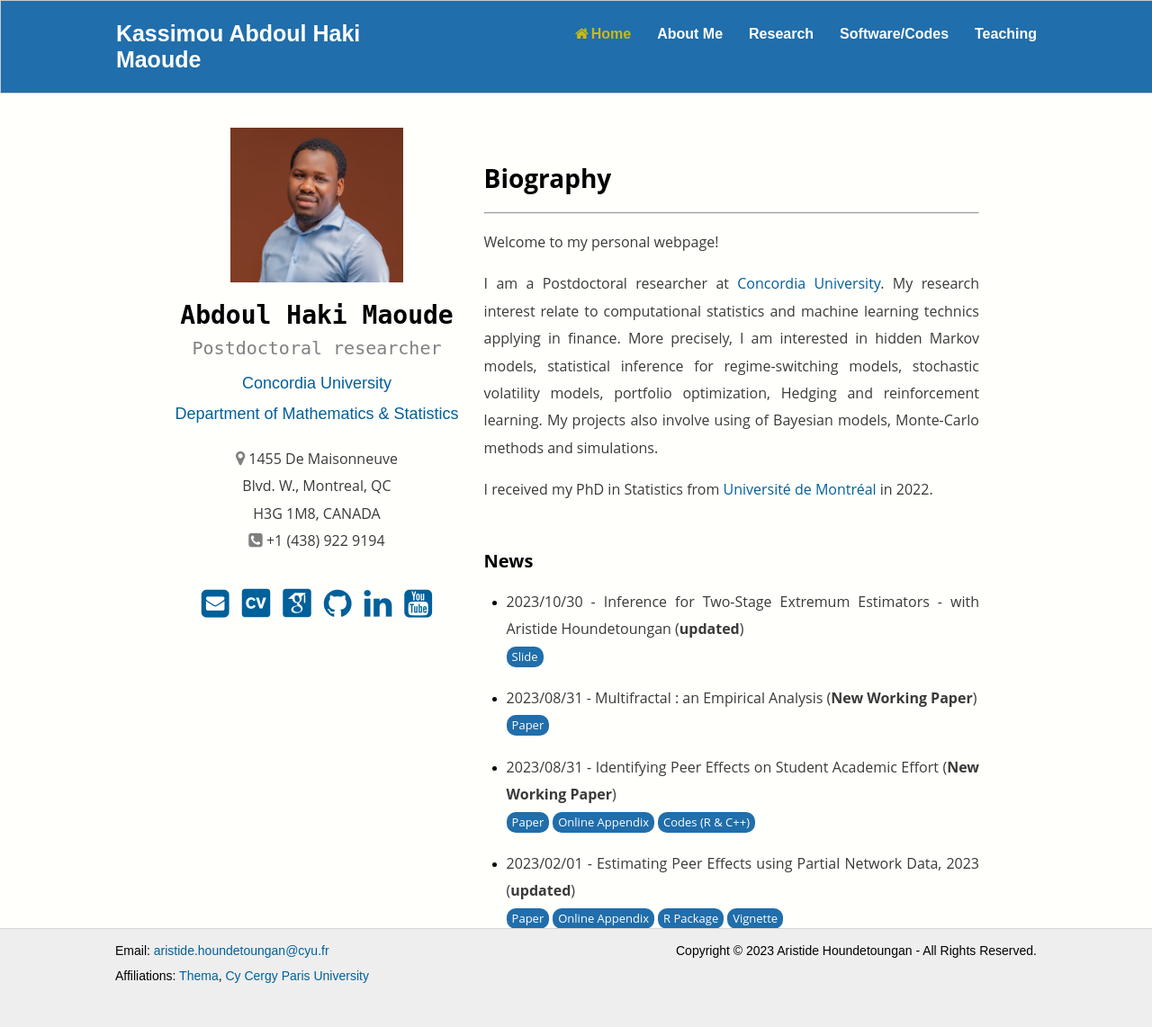
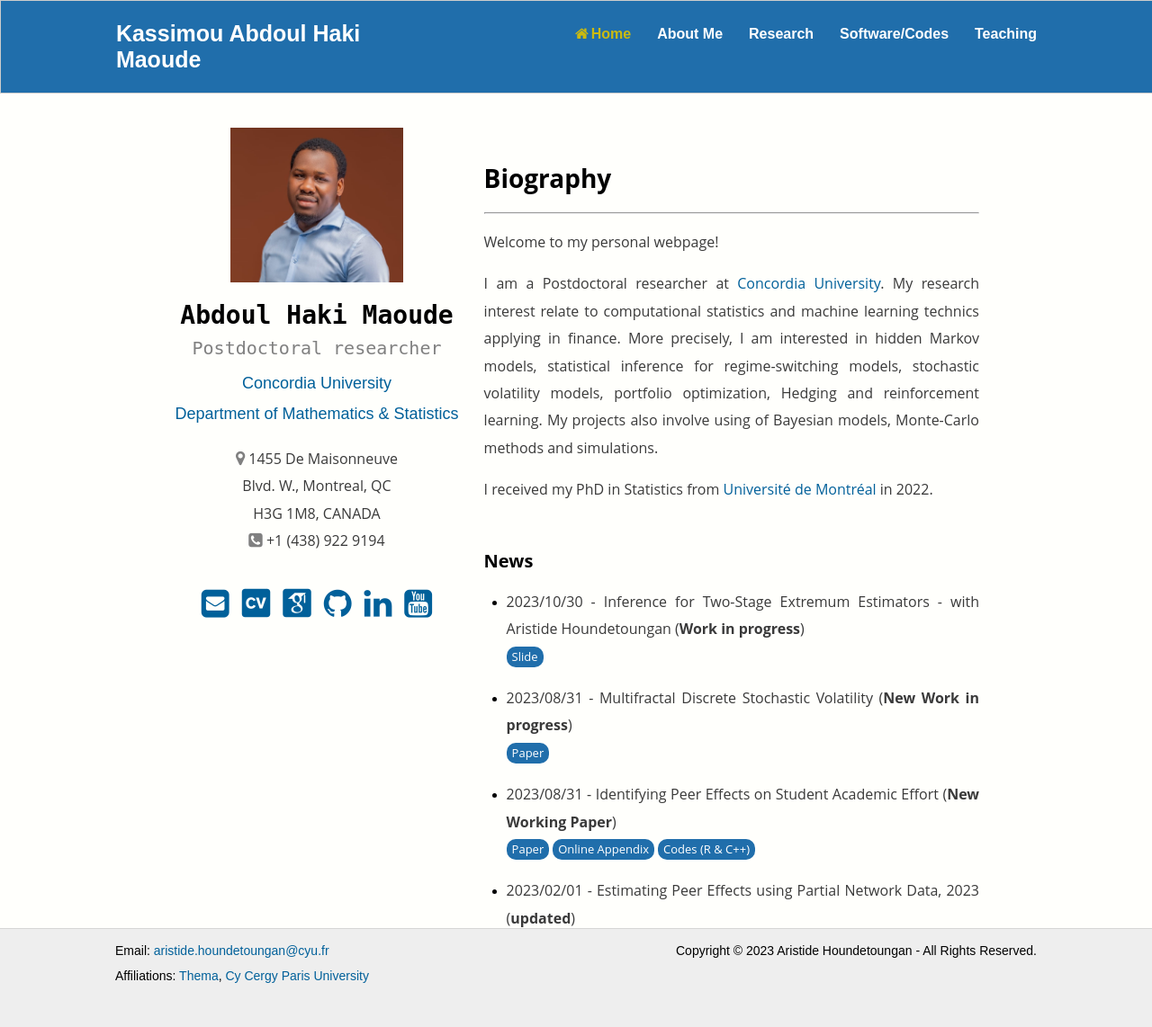
Before and after one commit to abdoulmaoude/abdoulmaoude.github.io, a Jekyll site: the page built from index.html, in a window 1280 px wide. Shown: the whole page at 90% size. Built offline with Jekyll 4.4.1, drawn with Linux system fonts in a browser that asks for light colours; some web fonts are replaced.

Commit message:
Update_index_10_3_23

```diff
--- a/index.html
+++ b/index.html
@@ -73,10 +73,10 @@
       <br/>
       <h2>News</h2>
       <ul>
-        <li><p class="nomarginafter">2023/10/30 - Inference for Two-Stage Extremum Estimators - with Aristide Houndetoungan (<b>updated</b>)</p>
+        <li><p class="nomarginafter">2023/10/30 - Inference for Two-Stage Extremum Estimators - with Aristide Houndetoungan (<b>Work in progress</b>)</p>
           <a type="button" class="button" href="/files/Papers/Model_of_count_Data.pdf" target="_blank">Slide</a>
         </li>
-        <li><p class="nomarginafter">2023/08/31 - Multifractal : an Empirical Analysis (<b>New Working Paper</b>)</p>
+        <li><p class="nomarginafter">2023/08/31 - Multifractal Discrete Stochastic Volatility (<b>New Work in progress</b>)</p>
           <a type="button" class="button"  href="https://www.cirano.qc.ca/files/publications/2023s-19.pdf" target="_blank">Paper</a>
          </li>
         <li><p class="nomarginafter">2023/08/31 - Identifying Peer Effects on Student Academic Effort (<b>New Working Paper</b>)</p>
```
